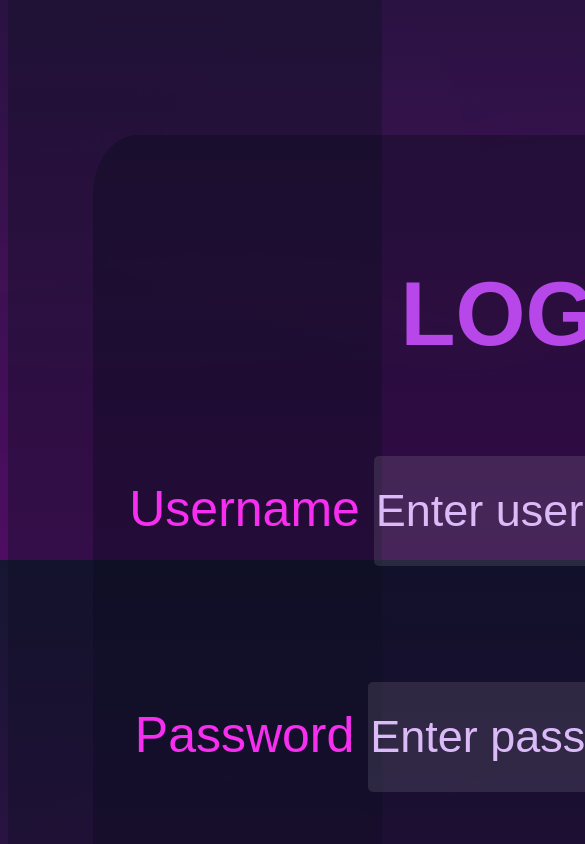
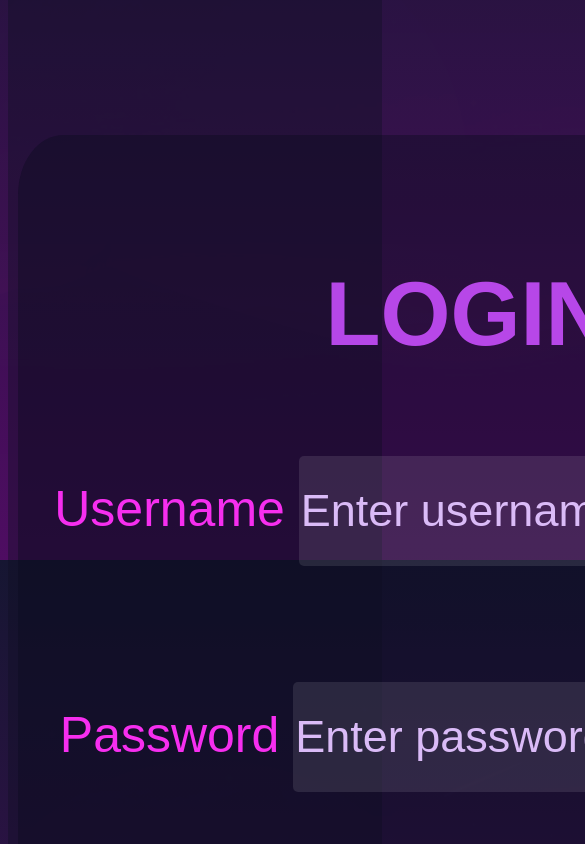
Before and after one commit to Saurabh-R2003/project1, a plain HTML site: page index.html in a window 390 px wide. Shown: the part 3660-4504 px from the top of the page, 585 px wide, since content can reach past the window. Drawn offline with nearby package versions, Linux system fonts and the light colour scheme.

Commit message:
Update web2.css

```diff
--- a/web2.css
+++ b/web2.css
@@ -476,14 +476,14 @@ a:hover{
     }
     .login{
         align-items: center;
-        height: 1800px;
+        height: 2000px;
     }
   .loginbox{
     width: 900px;
     height:1200px;
     margin-top: 160px;
     float: none;
-    margin-left: 85px;
+    margin-left: 10px;
     border-radius: 5%;
   }
   .login h2{
```
